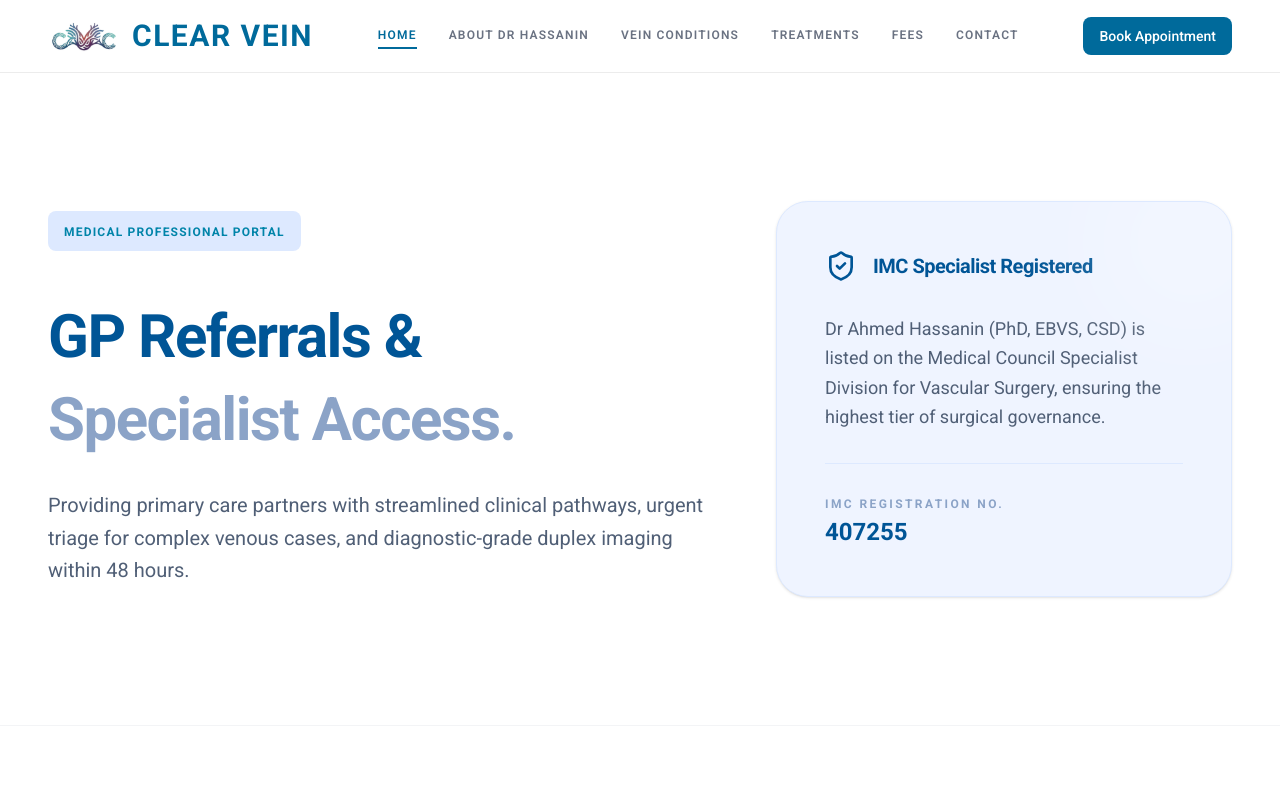
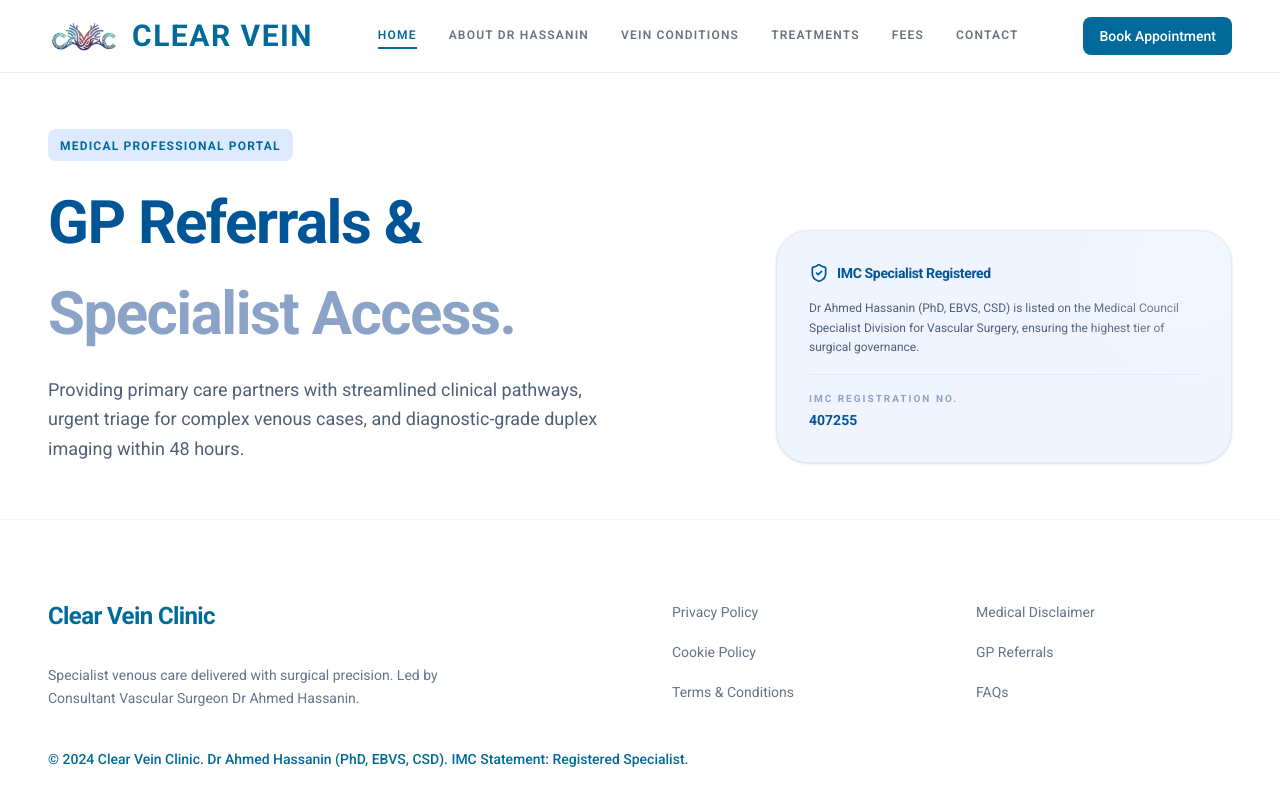
Before and after one commit to Ahme-d711/clear-vein, a Next.js app: page /contact in a window 1280 px wide. Shown: the top 800 px of the page. Built offline with nearby package versions, Linux system fonts and the light colour scheme.

Commit message:
refactor: reduce padding and font sizes in GPReferrals section for a more compact layout

```diff
--- a/components/contact/GPReferrals.tsx
+++ b/components/contact/GPReferrals.tsx
@@ -5,59 +5,60 @@
 
 export default function GPReferrals() {
     return (
-        <section id="gp-referrals" className="bg-white py-24 lg:py-32 overflow-hidden">
+        <section id="gp-referrals" className="bg-white py-10 lg:py-14 overflow-hidden">
             <div className="container mx-auto px-6 lg:px-12 max-w-7xl">
-                <div className="grid grid-cols-1 lg:grid-cols-12 gap-16 items-center">
+                <div className="grid grid-cols-1 lg:grid-cols-12 gap-16 items-end">
 
                     {/* Left Column: Content */}
                     <div className="lg:col-span-7 space-y-8">
                         <Fade direction="up" triggerOnce duration={800}>
-                            <div className="inline-block px-4 py-2 bg-[#DDE9FF] rounded-md mb-4">
-                                <span className="text-xs font-bold tracking-widest text-[#0084a9] uppercase">
+                            <div className="space-y-6">
+                                <div className="inline-block px-3 py-1 bg-[#DDE9FF] rounded-md">
+                                    <span className="text-xs font-bold tracking-widest text-primary uppercase">
                                         Medical Professional Portal
                                     </span>
                                 </div>
 
                                 <h2 className="text-4xl md:text-6xl font-extrabold leading-tight tracking-tight">
                                     <span className="text-[#005596]">GP Referrals &</span>
-                                <br />
-                                <span className="text-[#8BA3C7] mt-2 block">Specialist Access.</span>
+                                    <span className="text-[#8BA3C7] mt-4 block">Specialist Access.</span>
                                 </h2>
 
-                            <p className="text-xl text-[#505F76] font-light leading-relaxed max-w-2xl">
+                                <p className="text-lg text-[#505F76] leading-relaxed max-w-xl">
                                     Providing primary care partners with streamlined clinical pathways,
                                     urgent triage for complex venous cases, and diagnostic-grade duplex
                                     imaging within 48 hours.
                                 </p>
+                            </div>
                         </Fade>
                     </div>
 
                     {/* Right Column: Registration Card */}
-                    <div className="lg:col-span-5">
+                    <div className="lg:col-span-5 ">
                         <Fade direction="right" triggerOnce duration={1000}>
-                            <div className="bg-[#EFF4FF] p-10 md:p-12 rounded-[2rem] border border-[#DDE9FF] shadow-sm space-y-8 relative overflow-hidden">
+                            <div className="bg-[#EFF4FF] p-6 md:p-8 rounded-[2rem] border border-[#DDE9FF] shadow-sm space-y-4 relative overflow-hidden">
                                 {/* Decorative Icon Background */}
                                 <div className="absolute -top-10 -right-10 w-40 h-40 bg-white/40 rounded-full blur-3xl" />
 
-                                <div className="flex items-center gap-4 text-[#005596]">
-                                    <ShieldCheck className="w-8 h-8" />
-                                    <h3 className="text-xl font-bold tracking-tight">
+                                <div className="flex items-center gap-2 text-[#005596]">
+                                    <ShieldCheck className="w-5 h-5" />
+                                    <h3 className="text-sm font-bold tracking-tight">
                                         IMC Specialist Registered
                                     </h3>
                                 </div>
 
-                                <p className="text-[#505F76] text-lg font-light leading-relaxed">
+                                <p className="text-[#505F76] text-xs font-light leading-relaxed">
                                     Dr Ahmed Hassanin (PhD, EBVS, CSD) is listed on the
                                     Medical Council Specialist Division for Vascular Surgery,
                                     ensuring the highest tier of surgical governance.
                                 </p>
 
-                                <div className="pt-8 border-t border-[#DDE9FF]">
+                                <div className="pt-4 border-t border-[#DDE9FF]">
                                     <div className="space-y-1">
-                                        <p className="text-xs font-bold text-[#8BA3C7] uppercase tracking-[0.2em]">
+                                        <p className="text-[10px] font-bold text-[#8BA3C7] uppercase tracking-[0.2em]">
                                             IMC Registration No.
                                         </p>
-                                        <p className="text-2xl font-black text-[#005596]">
+                                        <p className="text-sm font-black text-[#005596]">
                                             407255
                                         </p>
                                     </div>
```
Lines whose indentation alone changed are shown as unchanged.
